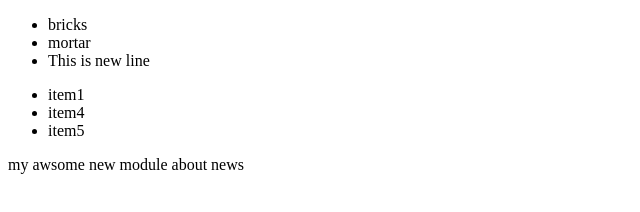
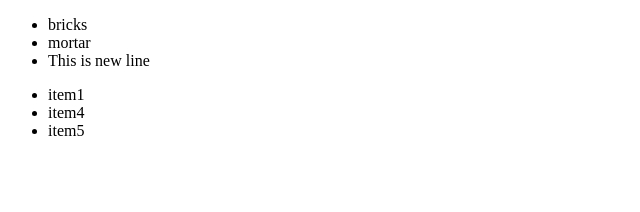
Before and after one commit to kyawthiha22/higitHub, a plain HTML site: page index.html in a window 1280 px wide. Shown: the whole page, without its empty margins (0-640 px from the left). Drawn offline with Linux system fonts and the light colour scheme.

Commit message:
gone is news

```diff
--- a/index.html
+++ b/index.html
@@ -21,9 +21,6 @@
 
         </ul>
     </module>
-<module-two>
-    <div>my awsome new module about news</div>
-</module-two>
 
     </div>
 </body>
```
